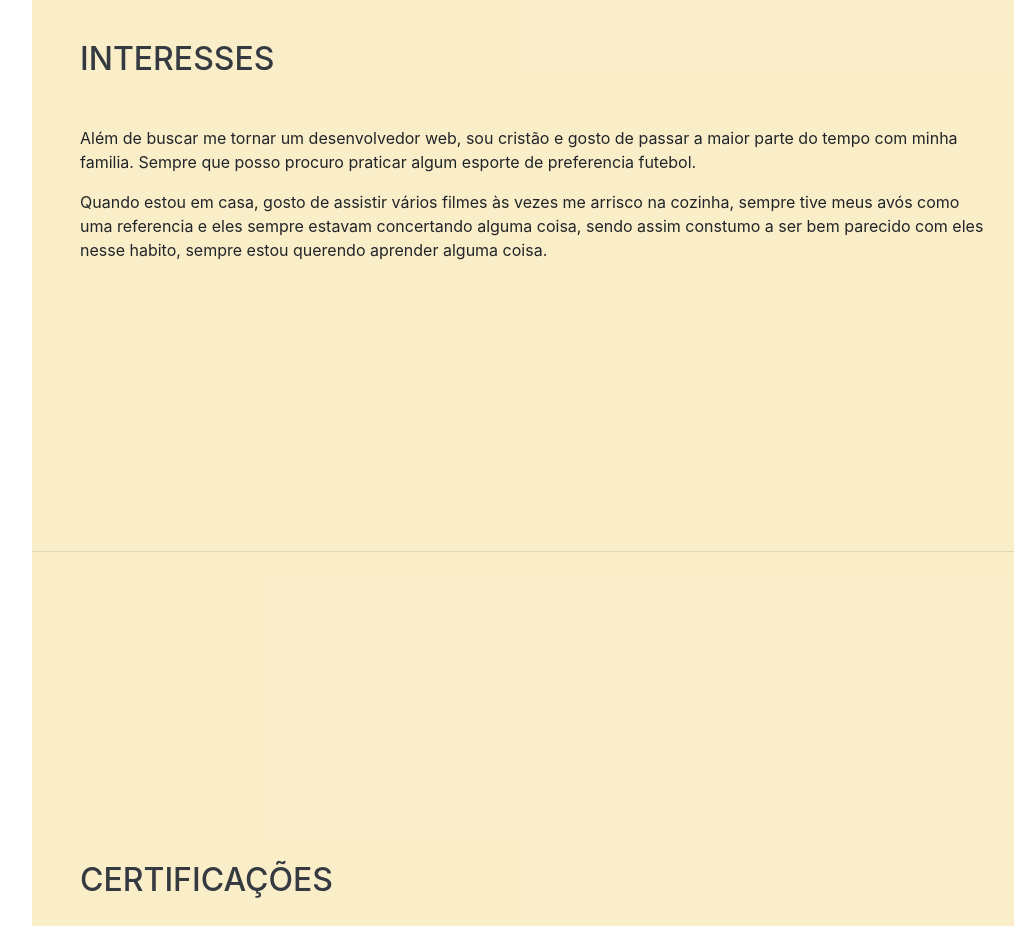
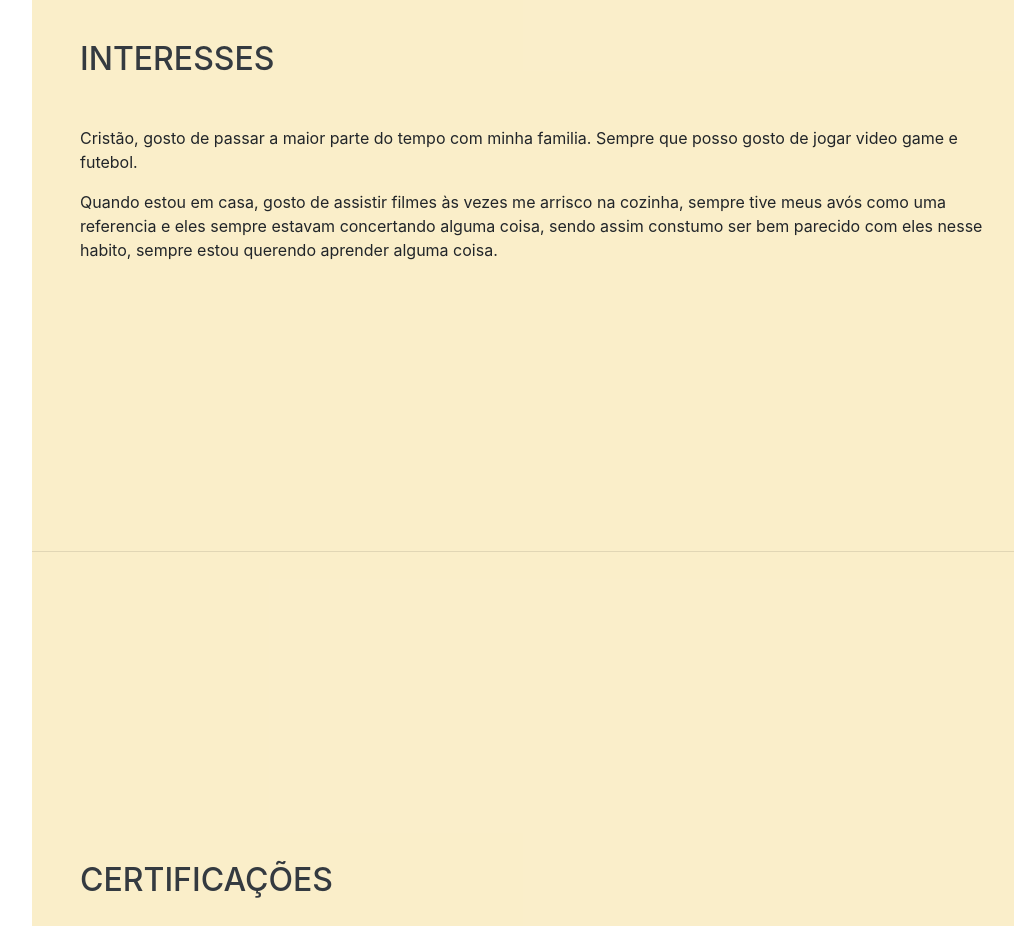
Before and after one commit to FelipeTeodoro1991/Myprofile, a website with bundled scripts: page index.html in a window 1280 px wide. Shown: the part 3740-4666 px from the top of the page, without its empty margins (240-1254 px from the left). Built offline with nearby package versions, Linux system fonts and the light colour scheme; a web font is replaced by a local one.

Commit message:
Update index.html
Alteração de interesses

```diff
--- a/index.html
+++ b/index.html
@@ -237,11 +237,10 @@
     <section class="resume-section p-3 p-lg-5 d-flex align-items-center" id="interests">
       <div class="w-100">
         <h2 class="mb-5">Interesses</h2>
-        <p>Além de buscar me tornar um desenvolvedor web, sou cristão e gosto de passar a maior parte do tempo com minha familia.
-          Sempre que posso procuro praticar algum esporte de preferencia futebol.</p>
-        <p class="mb-0">Quando estou em casa, gosto de assistir vários filmes às vezes me arrisco na cozinha,
+        <p>Cristão, gosto de passar a maior parte do tempo com minha familia. Sempre que posso gosto de jogar video game e futebol.</p>
+        <p class="mb-0">Quando estou em casa, gosto de assistir filmes às vezes me arrisco na cozinha,
           sempre tive meus avós como uma referencia e eles sempre estavam concertando alguma coisa,
-          sendo assim constumo a ser bem parecido com eles nesse habito, sempre estou querendo aprender alguma coisa. </p>
+          sendo assim constumo ser bem parecido com eles nesse habito, sempre estou querendo aprender alguma coisa. </p>
       </div>
     </section>
 
```
